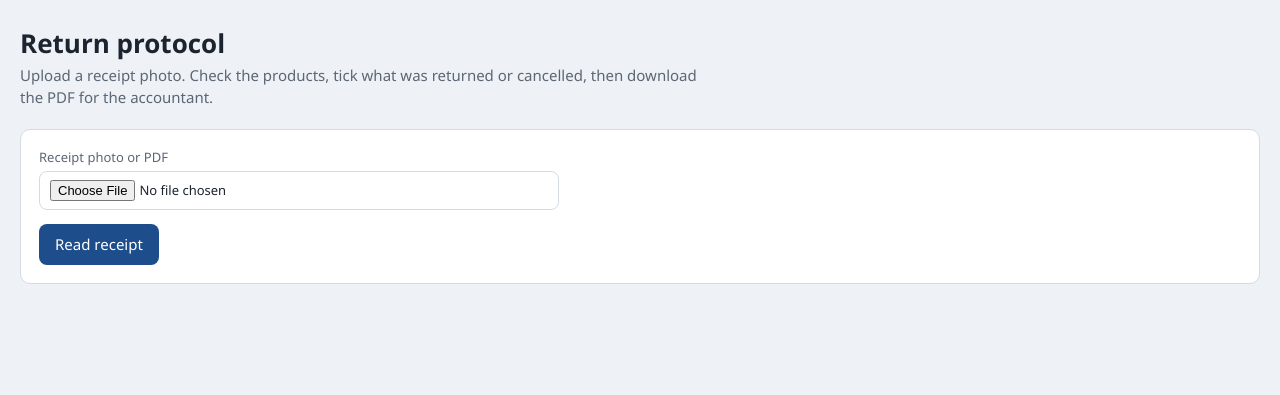
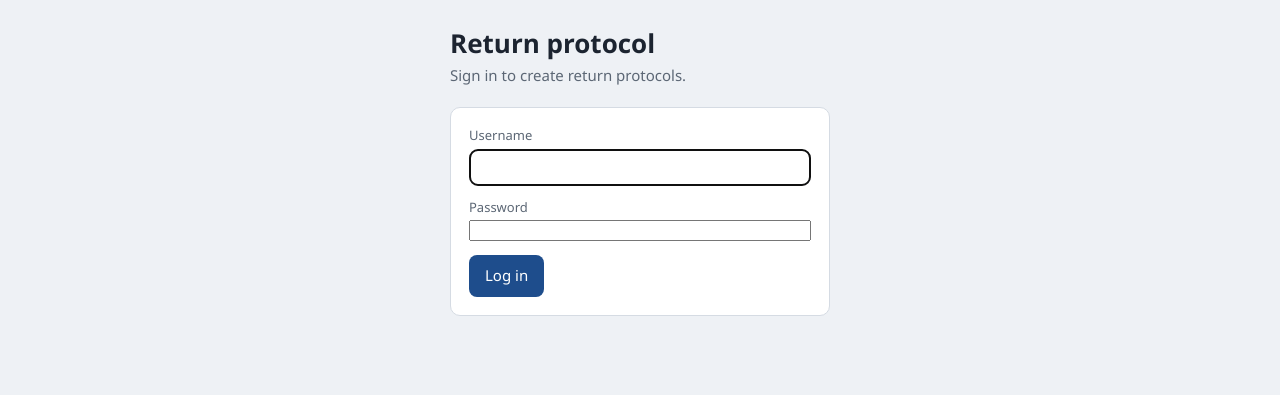
Before and after one commit to hasnain/xp-kasa, a PHP site: page / in a window 1280 px wide. Shown: the top 395 px of the page. Run offline with PHP 8.4, Linux system fonts and the light colour scheme.

Commit message:
Add session login and delete uploads after PDF download.
Protect the internal tool with a hardcoded password hash and clear temporary receipt files after use.

Co-authored-by: Cursor <cursoragent@cursor.com>

```diff
--- a/assets/app.css
+++ b/assets/app.css
@@ -21,6 +21,36 @@ body {
   max-width: 1280px;
   margin: 0 auto;
   padding: 28px 20px 64px;
+}
+
+.login-wrap {
+  max-width: 420px;
+}
+
+.login-card .field {
+  margin-bottom: 12px;
+}
+
+.topbar {
+  display: flex;
+  justify-content: space-between;
+  gap: 16px;
+  align-items: flex-start;
+  margin-bottom: 8px;
+}
+
+.topbar-user {
+  display: flex;
+  gap: 10px;
+  align-items: center;
+  color: var(--muted);
+  white-space: nowrap;
+  padding-top: 6px;
+}
+
+.button.small {
+  padding: 6px 10px;
+  font-size: 13px;
 }
 
 h1 {
--- a/index.php
+++ b/index.php
@@ -4,9 +4,35 @@ session_start();
 
 require __DIR__ . '/vendor/autoload.php';
 require __DIR__ . '/src/bootstrap.php';
+require __DIR__ . '/src/Auth.php';
 require __DIR__ . '/src/Ocr.php';
 require __DIR__ . '/src/ReceiptParser.php';
 require __DIR__ . '/src/ProtocolPdf.php';
+
+$error = '';
+
+if (isset($_GET['logout']) || (($_POST['action'] ?? '') === 'logout')) {
+    cleanup_session_draft();
+    Auth::logout();
+    header('Location: index.php');
+    exit;
+}
+
+if ($_SERVER['REQUEST_METHOD'] === 'POST' && ($_POST['action'] ?? '') === 'login') {
+    $user = trim((string) ($_POST['username'] ?? ''));
+    $pass = (string) ($_POST['password'] ?? '');
+    if (Auth::attempt($user, $pass)) {
+        header('Location: index.php');
+        exit;
+    }
+    $error = 'Wrong username or password.';
+}
+
+if (!Auth::check()) {
+    header('Content-Type: text/html; charset=UTF-8');
+    render_login($error);
+    exit;
+}
 
 if (isset($_GET['image'])) {
     stream_receipt_image();
@@ -18,7 +44,6 @@ if (isset($_GET['new'])) {
     exit;
 }
 
-$error = '';
 if ($_SERVER['REQUEST_METHOD'] === 'POST') {
     $action = $_POST['action'] ?? '';
     if ($action === 'upload') {
@@ -52,8 +77,16 @@ header('Content-Type: text/html; charset=UTF-8');
 </head>
 <body>
 <div class="wrap">
-    <h1>Return protocol</h1>
-    <p class="lede">Upload a receipt photo. Check the products, tick what was returned or cancelled, then download the PDF for the accountant.</p>
+    <div class="topbar">
+        <div>
+            <h1>Return protocol</h1>
+            <p class="lede">Upload a receipt photo. Check the products, tick what was returned or cancelled, then download the PDF for the accountant.</p>
+        </div>
+        <div class="topbar-user">
+            <span><?= e(Auth::user()) ?></span>
+            <a class="button secondary small" href="index.php?logout=1">Log out</a>
+        </div>
+    </div>
     <?php if ($error !== ''): ?>
         <p class="error"><?= e($error) ?></p>
     <?php endif; ?>
@@ -66,6 +99,42 @@ header('Content-Type: text/html; charset=UTF-8');
 </body>
 </html>
 <?php
+
+function render_login(string $error = ''): void
+{
+    ?>
+<!DOCTYPE html>
+<html lang="en">
+<head>
+    <meta charset="utf-8">
+    <meta name="viewport" content="width=device-width, initial-scale=1">
+    <title>Login — XPunch return protocol</title>
+    <link rel="stylesheet" href="assets/app.css">
+</head>
+<body>
+<div class="wrap login-wrap">
+    <h1>Return protocol</h1>
+    <p class="lede">Sign in to create return protocols.</p>
+    <?php if ($error !== ''): ?>
+        <p class="error"><?= e($error) ?></p>
+    <?php endif; ?>
+    <form class="card login-card" method="post">
+        <input type="hidden" name="action" value="login">
+        <label class="field">Username
+            <input type="text" name="username" autocomplete="username" required autofocus>
+        </label>
+        <label class="field">Password
+            <input type="password" name="password" autocomplete="current-password" required>
+        </label>
+        <div class="actions">
+            <button type="submit">Log in</button>
+        </div>
+    </form>
+</div>
+</body>
+</html>
+    <?php
+}
 
 function handle_upload(): void
 {
--- /dev/null
+++ b/src/Auth.php
@@ -0,0 +1,56 @@
+<?php
+
+class Auth
+{
+    public static function check(): bool
+    {
+        return !empty($_SESSION['auth_user']);
+    }
+
+    public static function user(): string
+    {
+        return (string) ($_SESSION['auth_user'] ?? '');
+    }
+
+    public static function attempt(string $username, string $password): bool
+    {
+        $config = require app_path('config/auth.php');
+        $expectedUser = (string) ($config['username'] ?? 'admin');
+        if (!hash_equals($expectedUser, $username)) {
+            return false;
+        }
+
+        $hash = (string) ($config['password_hash'] ?? '');
+        if ($hash !== '') {
+            if (!password_verify($password, $hash)) {
+                return false;
+            }
+            $_SESSION['auth_user'] = $expectedUser;
+            return true;
+        }
+
+        $plain = (string) ($config['password'] ?? '');
+        if ($plain !== '' && hash_equals($plain, $password)) {
+            $_SESSION['auth_user'] = $expectedUser;
+            return true;
+        }
+
+        return false;
+    }
+
+    public static function logout(): void
+    {
+        unset($_SESSION['auth_user']);
+    }
+
+    public static function requireLogin(): void
+    {
+        if (self::check()) {
+            return;
+        }
+        if (($_GET['action'] ?? '') === 'logout' || ($_POST['action'] ?? '') === 'login') {
+            return;
+        }
+        // Allow only the login page to render when not authenticated.
+    }
+}
--- a/src/bootstrap.php
+++ b/src/bootstrap.php
@@ -1,6 +1,29 @@
 <?php
 
 const DEFAULT_EVIDENCE_NO = '2025/000112830';
+
+load_env_file(dirname(__DIR__) . '/.env');
+
+function load_env_file(string $path): void
+{
+    if (!is_file($path) || !is_readable($path)) {
+        return;
+    }
+    foreach (file($path, FILE_IGNORE_NEW_LINES | FILE_SKIP_EMPTY_LINES) as $line) {
+        $line = trim($line);
+        if ($line === '' || $line[0] === '#' || strpos($line, '=') === false) {
+            continue;
+        }
+        list($name, $value) = explode('=', $line, 2);
+        $name = trim($name);
+        $value = trim($value, " \t\"'");
+        if ($name === '' || getenv($name) !== false) {
+            continue;
+        }
+        putenv($name . '=' . $value);
+        $_ENV[$name] = $value;
+    }
+}
 
 function app_path(string $path = ''): string
 {
```
Also changed, not shown: config/auth.php (added, +15 -0 lines), 1 other file.
